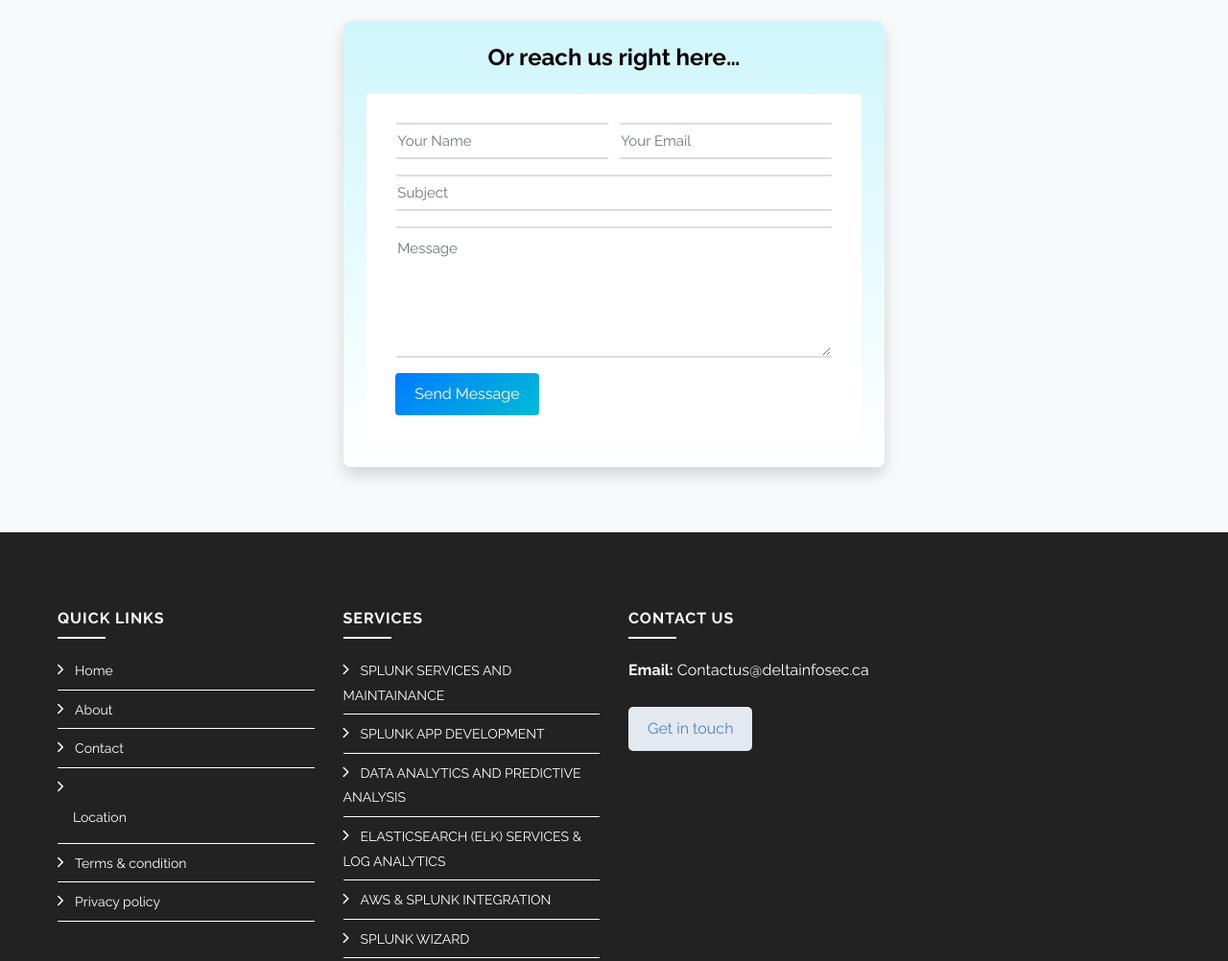
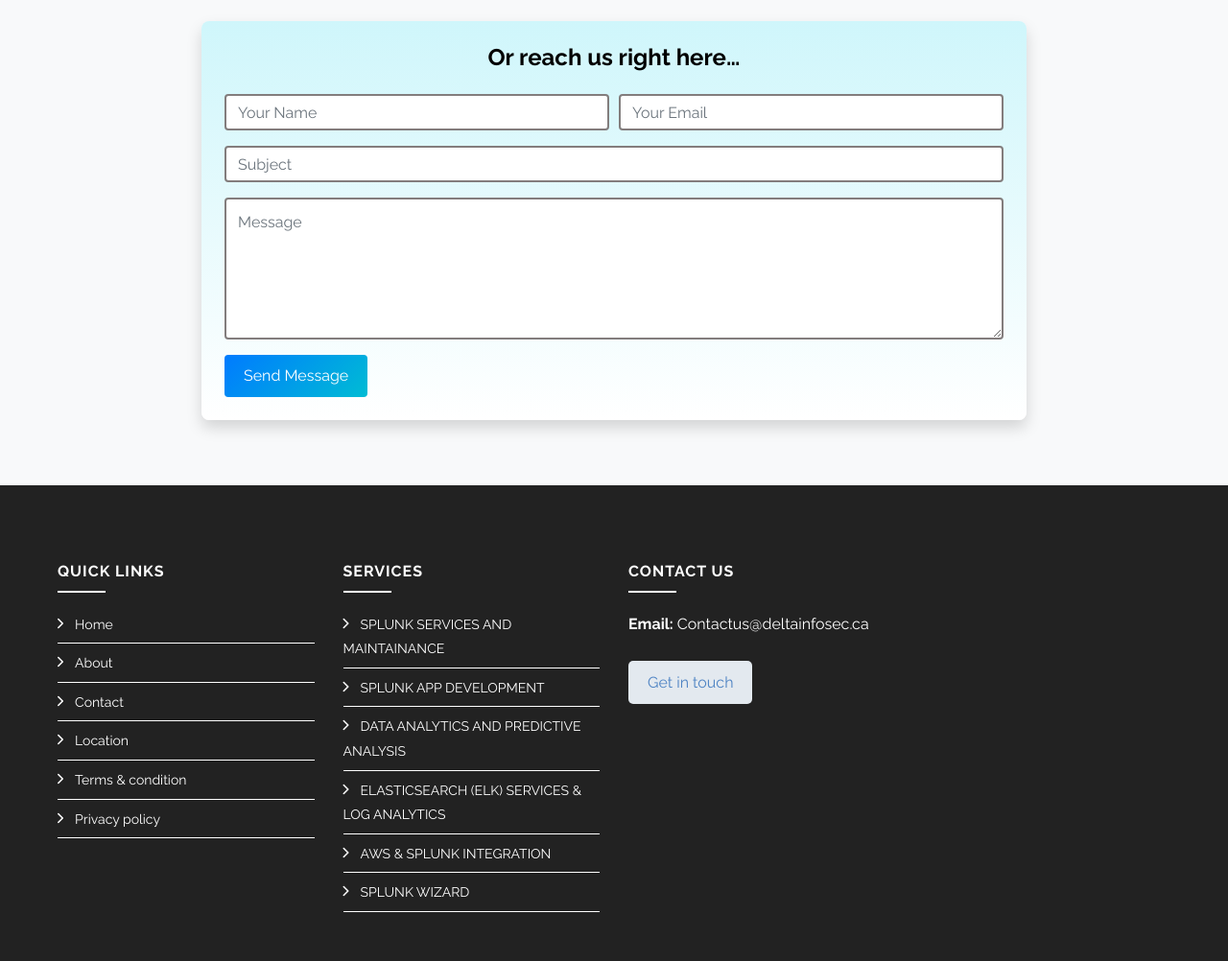
Before and after one commit to SubikkshaRanganathan/Splunk, a plain HTML site: page contact.html in a window 1280 px wide. Shown: the part 720-1722 px from the top of the page at 96% size. Drawn offline with Linux system fonts and the light colour scheme.

Commit message:
updatedc

```diff
--- a/contact.html
+++ b/contact.html
@@ -104,11 +104,11 @@
 
             <!-- Form Section -->
             <div class="row justify-content-center mt-5">
-                <div class="col-md-8">
+                <div class="col-md-12">
                     <div class="card border-0 shadow p-4 colorful-card">
                         <h4 class="text-center mb-4 text-dark colorful-title">Or reach us right here…</h4>
                         <!-- Contact Form -->
-                        <div class="form">
+                        <div class="">
                             <form class="contactForm">
                                 <div class="form-row">
                                     <div class="form-group col-sm-6">
@@ -147,7 +147,6 @@
                                 <li><i class="ion-ios-arrow-forward"></i> <a href="" data-target="about">About</a></li>
                                 <li><i class="ion-ios-arrow-forward"></i> <a href="contact" id="cont">Contact</a></li>
                                 <li><i class="ion-ios-arrow-forward"></i> <a href="https://www.google.com/maps/place/100+Consilium+Pl+Suite+%23200,+Scarborough,+ON+M1H+3E3,+Canada"
-                                    class="nav-item nav-link"
                                     target="_blank"
                                     rel="noopener noreferrer">Location</a></li>
                                 <li><i class="ion-ios-arrow-forward"></i> <a href="terms">Terms & condition</a></li>
--- a/css/style.css
+++ b/css/style.css
@@ -1103,7 +1103,7 @@ h6 {
 .contact .form {
     background: #ffffff;
     padding: 30px;
-    color: #353535;
+    color: #2f2c2c;
 }
 
 .contact .form input,
@@ -1201,7 +1201,7 @@ h6 {
     border: 1px solid #007bff; /* Blue border */
     border-radius: 0.5rem; /* Rounded corners */
     padding: 2rem; /* Padding inside the card */
-    box-shadow: 0 0 1rem rgba(0, 0, 0, 0.1); /* Subtle shadow */
+    box-shadow: 0 0 1rem rgba(65, 63, 63, 0.1); /* Subtle shadow */
 }
 
 /* Styling for the colorful title */
@@ -1216,7 +1216,7 @@ h6 {
 
 /* Styling for the colorful inputs */
 .colorful-input {
-    border: 2px solid #000000; /* Blue border */
+    border: 2px solid #837d7d; /* Blue border */
     border-radius: 0.25rem; /* Rounded corners */
     padding: 0.75rem; /* Padding inside the input */
     font-size: 1rem; /* Adjust font size */
```
Also changed, not shown: index.html (+1 -4 lines), policy.html (+0 -1 lines), service1.html (+0 -1 lines), service2.html (+0 -1 lines), service3.html (+0 -1 lines), service4.html (+0 -1 lines), service5.html (+0 -1 lines), service6.html (+0 -1 lines), terms.html (+0 -1 lines).
